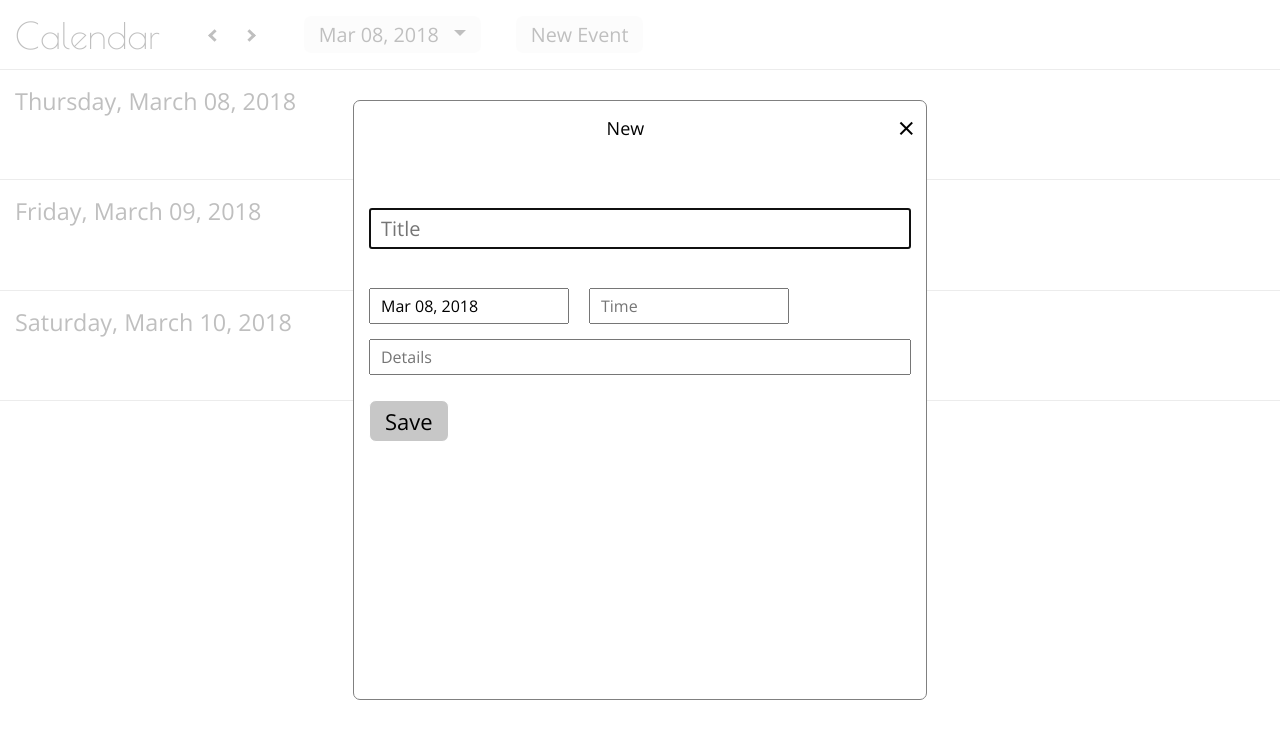
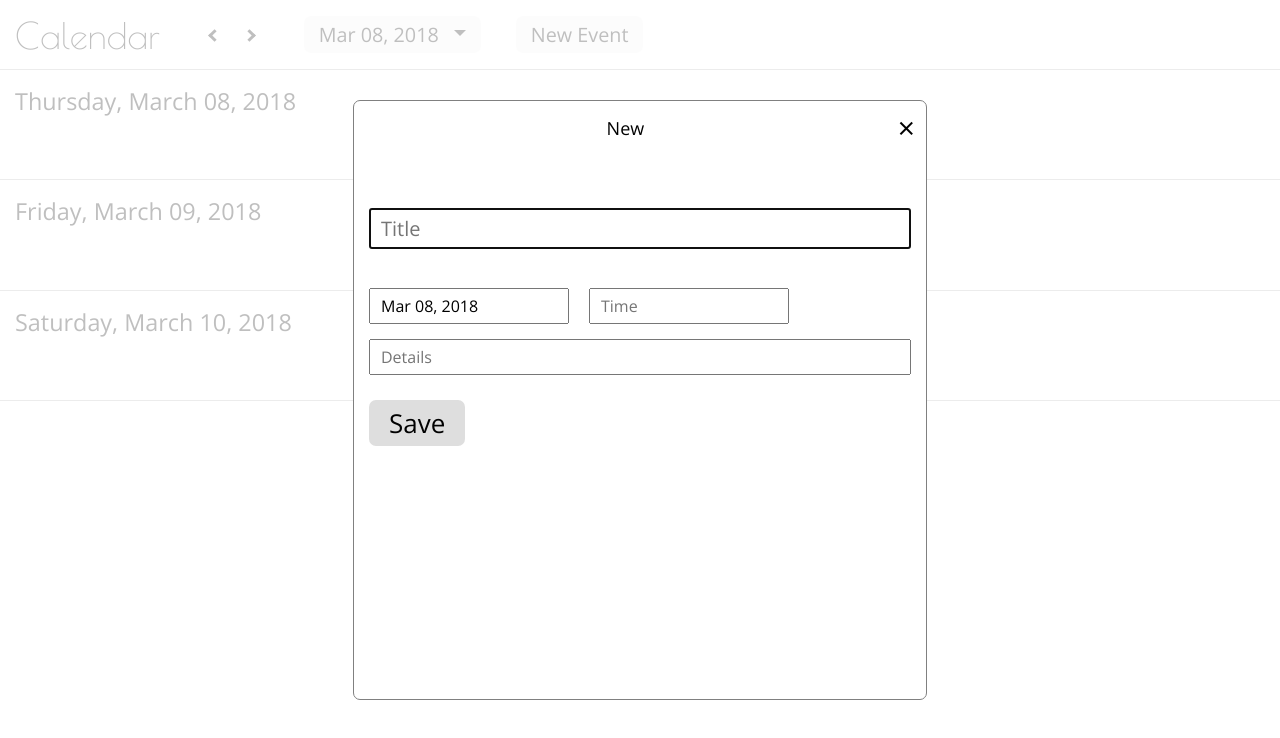
Before and after one commit to sequoian/calendar, a React (Create React App) app in the folder client/: page / in a window 1280 px wide. Both pictures are taken after a click on the button "New Event". Shown: the top 738 px of the page. Built offline with nearby package versions, Linux system fonts and the light colour scheme.

Commit message:
better save button

```diff
--- a/client/src/css/EventForm.css
+++ b/client/src/css/EventForm.css
@@ -7,19 +7,24 @@
 .event-form button {
   -webkit-appearance: none;
   -moz-appearance: none;
-  border: 1px solid white;
+  background-color: inherit;
+  border: none;
+  cursor: default;
+  font-size: 1.3em;
+  padding: 5px 20px;
+  color: var(--font-color);
+  background-color: #f5f5f5;
+  background-color: #dedede;
+  cursor: pointer;
   border-radius: 7px;
-  background-color: #c7c7c7;
-  color: var(--font-color);
-  font-size: 22px;
-  padding: 5px 15px;
-  cursor: pointer;
+  font-weight: 300;
   margin-top: 10px;
 }
 
 .event-form button:hover,
 .event-form button:focus {
-  border: 1px solid black;
+  background-color: #dedede;
+  background-color: #9c9c9c;
   outline: none;
 }
 
```
